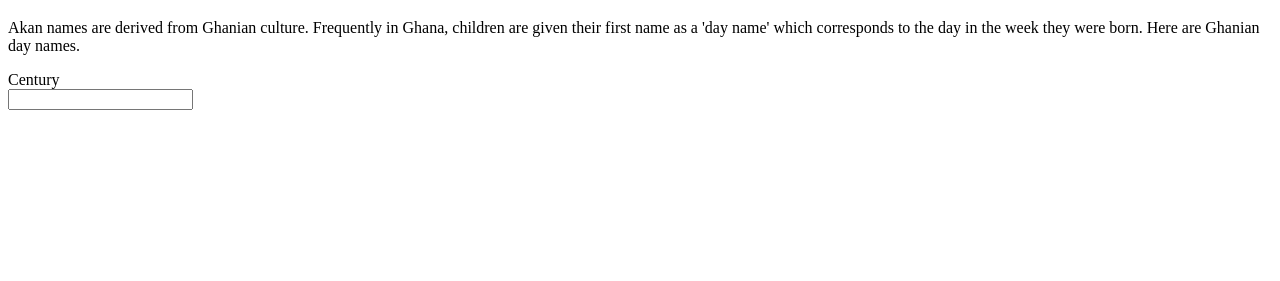
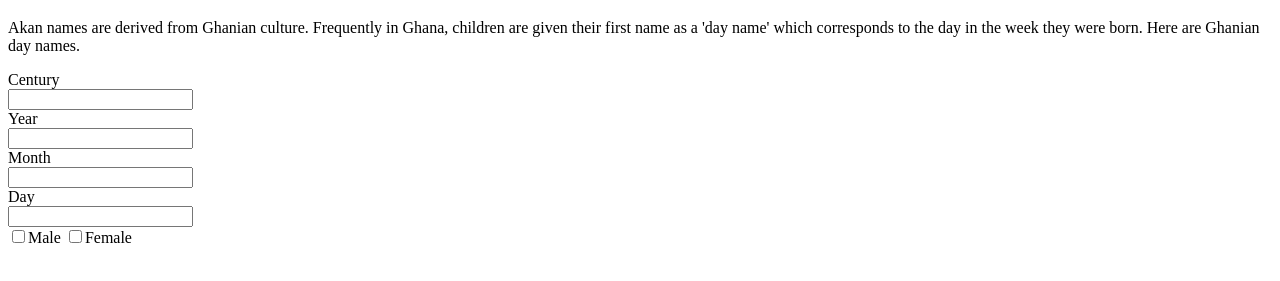
Before and after one commit to winniediana4/Akan-Names, a plain HTML site: page index.html in a window 1280 px wide. Shown: the part 61-342 px from the top of the page. Drawn offline with Linux system fonts and the light colour scheme.

Commit message:
add checkboxes

```diff
--- a/index.html
+++ b/index.html
@@ -1,32 +1,52 @@
 <!DOCTYPE html>
 <html lang="en">
-
 <head>
   <meta charset="UTF-8">
   <meta http-equiv="X-UA-Compatible" content="IE=edge">
   <meta name="viewport" content="width=device-width, initial-scale=1.0">
+  <link rel="stylesheet" href="style.css" type="text/css">
   <title>Akan Names</title>
 </head>
-
 <body>
  <div class="container">
 <div class="jumbotron">
   <h1>AKAN NAMES</h1>
-      <P class="description">Akan names are derived from Ghanian culture. Frequently in Ghana, children are given their
-        first name as a 'day name' which corresponds to the day in the week they were born. Here are Ghanian day names.
-      </P>
-      <div class="forms">
+ <P class="description">Akan names are derived from Ghanian culture. Frequently in Ghana, children are given their first name as a 'day name' which corresponds to the day in the week they were born. Here are Ghanian day names.</P>
+ <div class="input-group input-group-lg mb-4">
+  <div class="input-group-prepend">
+    <span class="input-group-text" id="inputGroup-sizing-lg">Century</span>
+  </div>
+  <input type="text" class="form-control" aria-label="large" aria-describedby="inputGroup-sizing-lg">
+</div>
+
 <div class="input-group mb-4">
   <div class="input-group-prepend">
-            <span class="input-group-text">Century</span>
+    <span class="input-group-text" id="inputGroup-sizing-lg">Year</span>
   </div>
-          <input type="text" class="form-control" aria-label="Century">
+  <input type="text" class="form-control" aria-label="large" aria-describedby="inputGroup-sizing-large">
 </div>
 
+<div class="input-group input-group-lg">
+  <div class="input-group-prepend">
+    <span class="input-group-text" id="inputGroup-sizing-lg">Month</span>
+  </div>
+  <input type="text" class="form-control" aria-label="Large" aria-describedby="inputGroup-sizing-lg">
+</div>
 
+<div class="input-group input-group-lg">
+  <div class="input-group-prepend">
+    <span class="input-group-text" id="inputGroup-sizing-lg">Day</span>
   </div>
+  <input type="text" class="form-control" aria-label="Large" aria-describedby="inputGroup-sizing-lg">
+</div>
+
+<label class="form-check-label" for="check1">
+  <input type="checkbox" class="form-check-input" id="check1" name="male" value="something">Male
+</label>
+<label class="form-check-label" for="check2">
+  <input type="checkbox" class="form-check-input" id="check2" name="female" value="something">Female
+</label>
 </div>
  </div>
 </body>
-
 </html>
```
Lines whose indentation alone changed are shown as unchanged.
